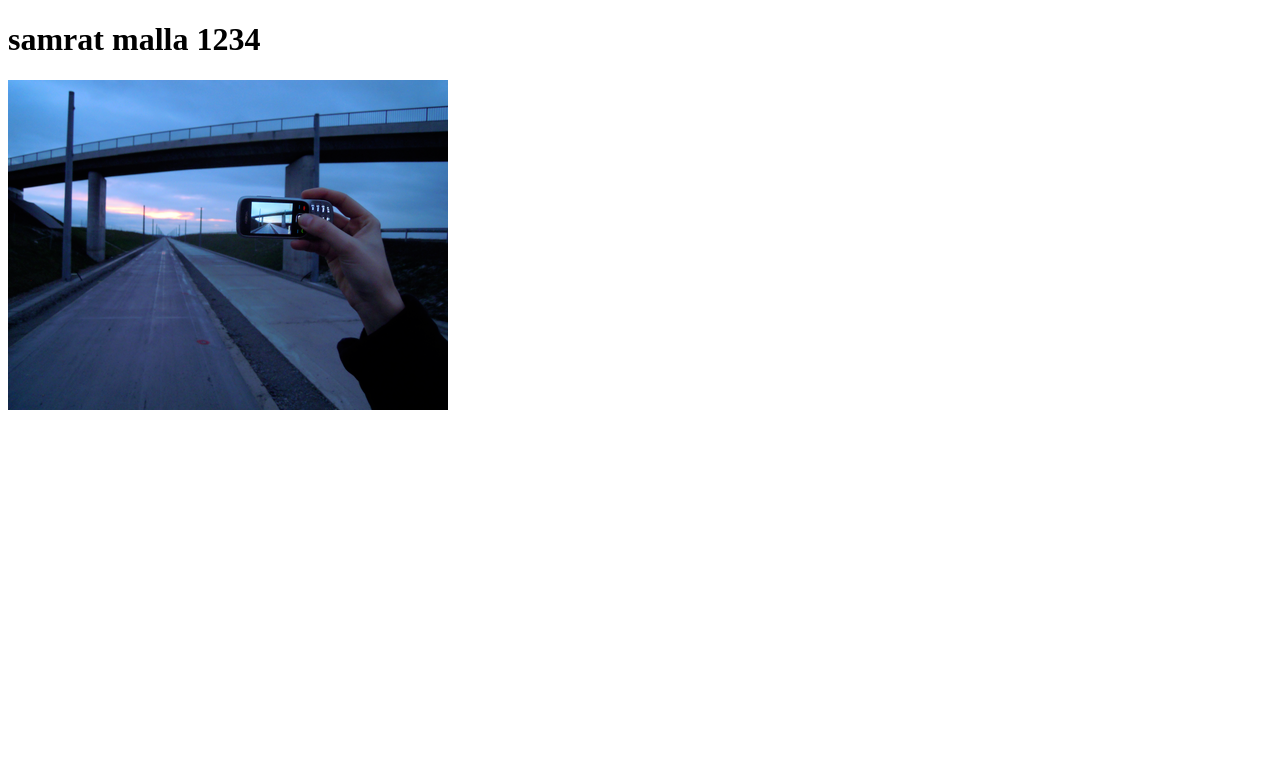
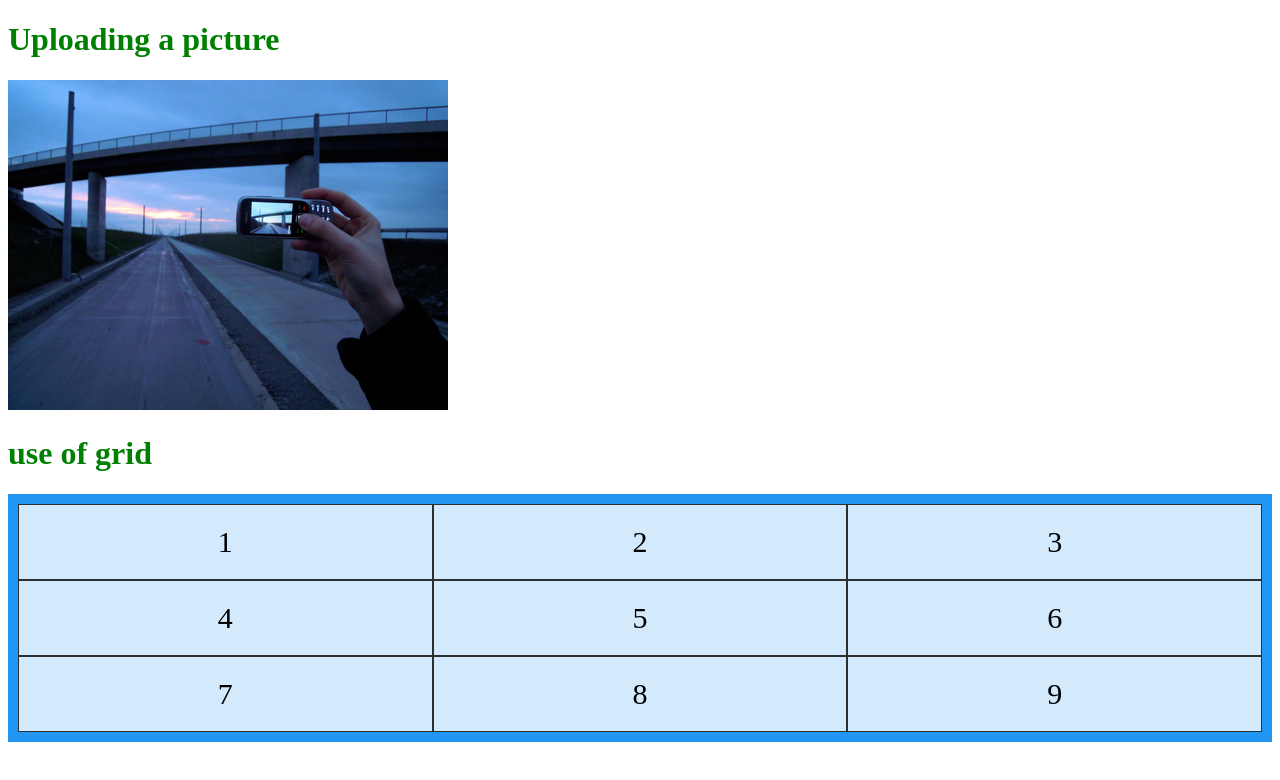
Before and after one commit to samratmalla48/100-days-bootcamp, a plain HTML site: page index.html in a window 1280 px wide. Drawn offline with Linux system fonts and the light colour scheme.

Commit message:
use of grid in html page

```diff
--- a/css/main.css
+++ b/css/main.css
@@ -0,0 +1,6 @@
+h1{
+    color: green;
+}
+#ul{
+
+}
--- a/index.html
+++ b/index.html
@@ -1,9 +1,26 @@
 <!DOCTYPE html>
 <html lang="en">
 <head>
+    <style>
+        .grid-container {
+          display: grid;
+          grid-template-columns: auto auto auto;
+          background-color: #2196F3;
+          padding: 10px;
+        }
+
+        .grid-item {
+          background-color: rgba(255, 255, 255, 0.8);
+          border: 1px solid rgba(0, 0, 0, 0.8);
+          padding: 20px;
+          font-size: 30px;
+          text-align: center;
+        }
+        </style>
     <meta charset="UTF-8">
     <meta http-equiv="X-UA-Compatible" content="IE=edge">
     <meta name="viewport" content="width=<device-width>, initial-scale=1.0">
+        <link rel="stylesheet" href="css/main.css">
     <link href="image/favicon/favicon.ico" rel="icon" type="image/x-icon" />
 </head>
 <body>
@@ -11,9 +28,22 @@
         100 days start
     </title>
     <h1>
-        samrat malla 1234
+        Uploading a picture
     </h1>
+
     <img src="image/img1.png" alt="Italian Trulli">
-
-</body>
+    <h1>
+        use of grid
+    </h1>
+    <div class="grid-container">
+        <div class="grid-item">1</div>
+        <div class="grid-item">2</div>
+        <div class="grid-item">3</div>
+        <div class="grid-item">4</div>
+        <div class="grid-item">5</div>
+        <div class="grid-item">6</div>
+        <div class="grid-item">7</div>
+        <div class="grid-item">8</div>
+        <div class="grid-item">9</div>
+      </div>
 </html>
```
